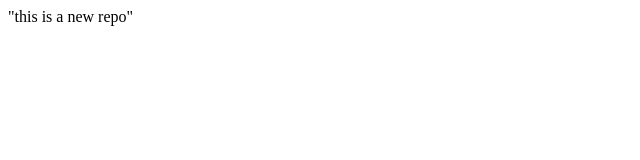
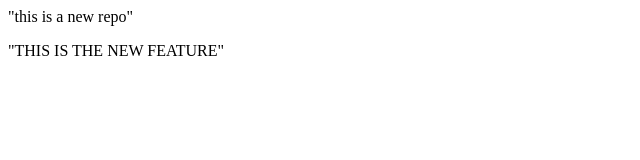
Before and after one commit to hannan044/Localrepo, a plain HTML site: page index.html in a window 1280 px wide. Shown: the whole page, without its empty margins (0-640 px from the left). Drawn offline with Linux system fonts and the light colour scheme.

Commit message:
new line added

```diff
--- a/index.html
+++ b/index.html
@@ -1 +1,2 @@
 <p> "this is a new repo" </p>
+<p> "THIS IS THE NEW FEATURE" </p>
```
